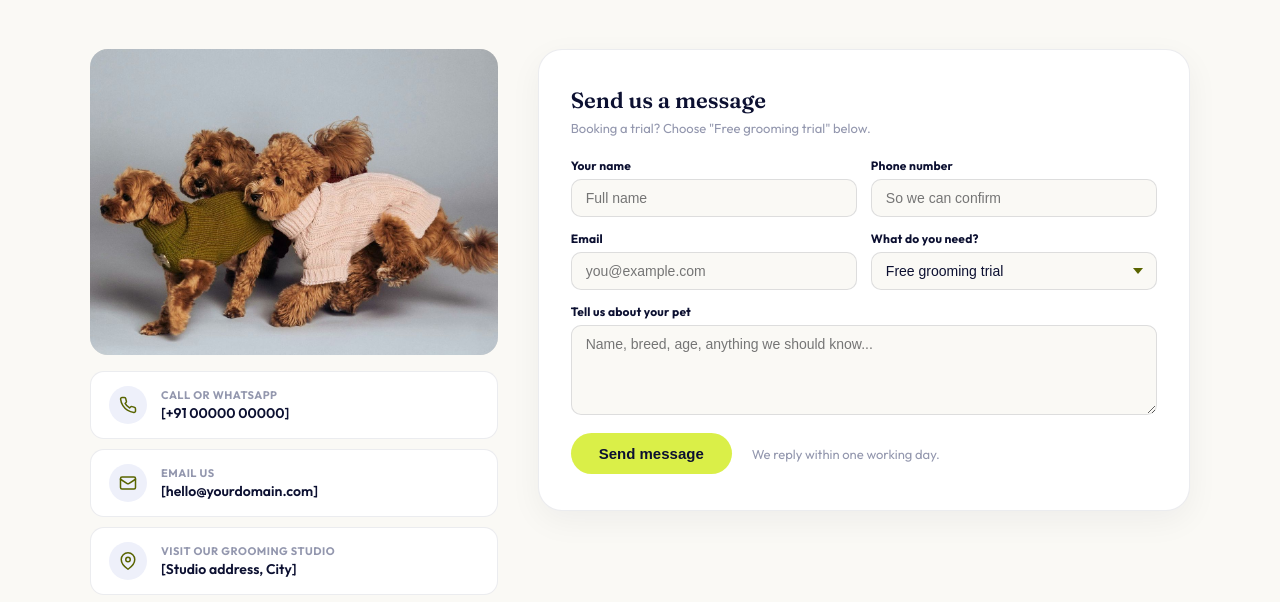
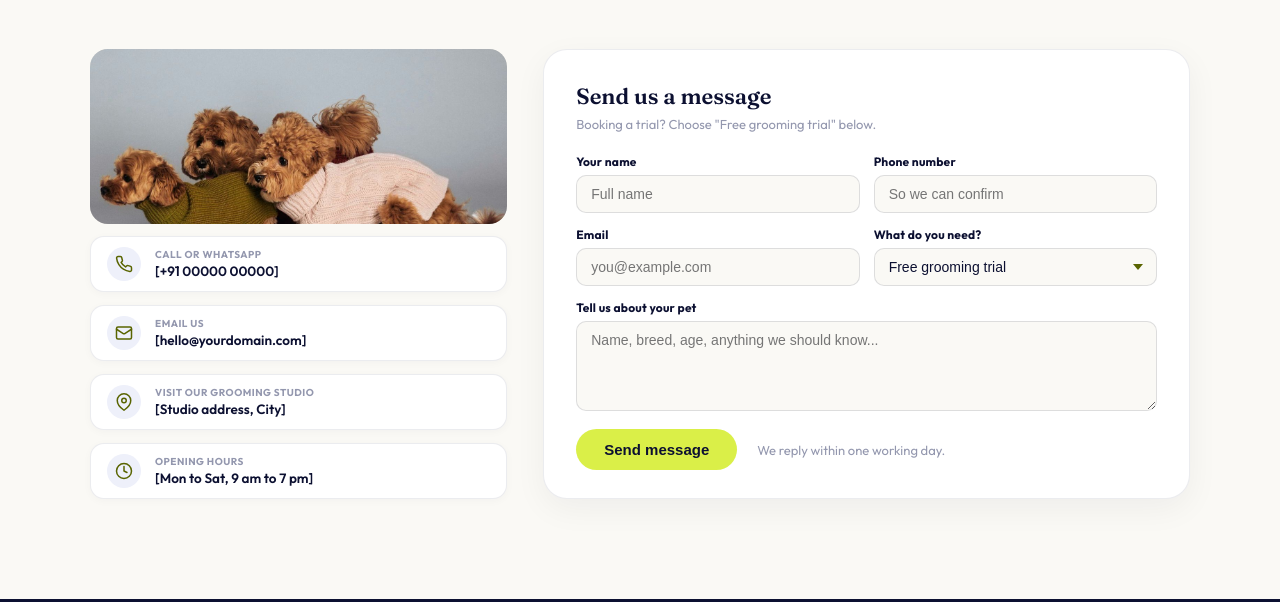
Before and after one commit to aryauiux-designer/pet-website, a plain HTML site: page index.html in a window 1280 px wide. Shown: the part 5003-5605 px from the top of the page. Drawn offline with Linux system fonts and the light colour scheme.

Commit message:
update the aligmnet in landing page contact

```diff
--- a/style.css
+++ b/style.css
@@ -3361,23 +3361,25 @@ h1 em {
 /* 2-col grid */
 .contact-grid {
   display: grid;
-  grid-template-columns: 1fr 1.6fr;
-  gap: 40px;
-  align-items: start;
+  grid-template-columns: 1fr 1.55fr;
+  gap: 36px;
+  align-items: stretch;
 }
 
 /* Left column */
 .contact-info-col {
   display: flex;
   flex-direction: column;
-  gap: 16px;
+  justify-content: space-between;
+  gap: 12px;
 }
 
 .contact-image-frame {
   border-radius: 18px;
   overflow: hidden;
-  aspect-ratio: 4 / 3;
+  height: 175px;
   background: #E8E6DF;
+  flex-shrink: 0;
 }
 
 .contact-puppies-img {
@@ -3385,32 +3387,37 @@ h1 em {
   height: 100%;
   display: block;
   object-fit: cover;
+  object-position: center 20%;
 }
 
 .contact-info-cards {
   display: flex;
   flex-direction: column;
-  gap: 10px;
+  gap: 8px;
+  flex: 1;
+  justify-content: space-between;
 }
 
 .contact-info-pill {
   display: flex;
-  align-items: flex-start;
+  align-items: center;
   gap: 14px;
-  padding: 14px 18px;
+  padding: 10px 16px;
   background: #FFFFFF;
   border-radius: 14px;
   border: 1px solid rgba(12,16,49,0.08);
-  transition: box-shadow 0.2s;
+  box-shadow: 0 2px 8px rgba(12,16,49,0.03);
+  transition: transform 0.18s ease, box-shadow 0.18s ease;
 }
 
 .contact-info-pill:hover {
+  transform: translateY(-1px);
   box-shadow: 0 6px 20px rgba(12,16,49,0.08);
 }
 
 .info-icon-circle {
-  width: 38px;
-  height: 38px;
+  width: 34px;
+  height: 34px;
   border-radius: 50%;
   background: #EEF0FA;
   display: flex;
@@ -3423,13 +3430,12 @@ h1 em {
 .info-text {
   display: flex;
   flex-direction: column;
-  gap: 2px;
-  padding-top: 2px;
+  gap: 1px;
 }
 
 .info-label {
   display: block;
-  font-size: 11px;
+  font-size: 10px;
   font-weight: 700;
   text-transform: uppercase;
   letter-spacing: 0.5px;
@@ -3437,7 +3443,7 @@ h1 em {
 }
 
 .info-value {
-  font-size: 14px;
+  font-size: 13.5px;
   font-weight: 600;
   color: #0C1031;
   text-decoration: none;
@@ -3451,9 +3457,12 @@ a.info-value:hover {
 .contact-form-card {
   background: #FFFFFF;
   border-radius: 24px;
-  padding: 36px 32px;
+  padding: 32px 32px 28px;
   border: 1px solid rgba(12,16,49,0.08);
   box-shadow: 0 10px 32px rgba(12,16,49,0.05);
+  display: flex;
+  flex-direction: column;
+  justify-content: space-between;
 }
 
 .form-title {
```
